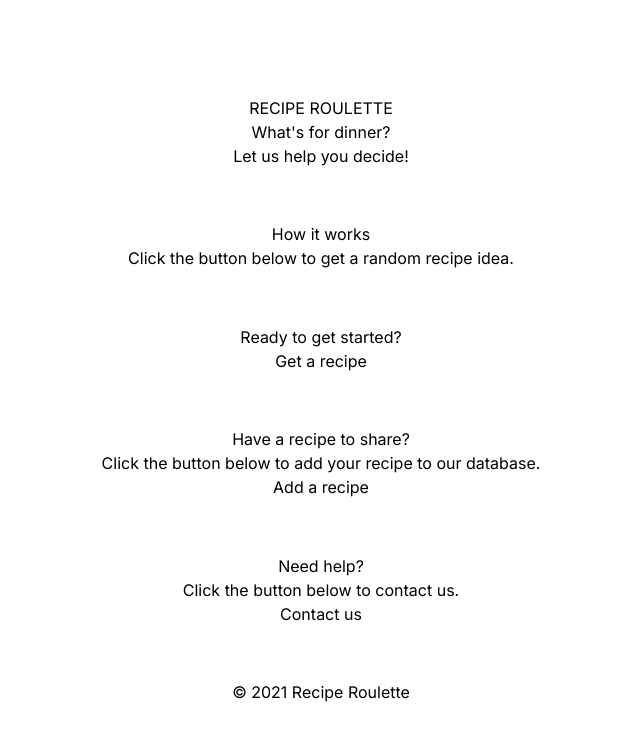
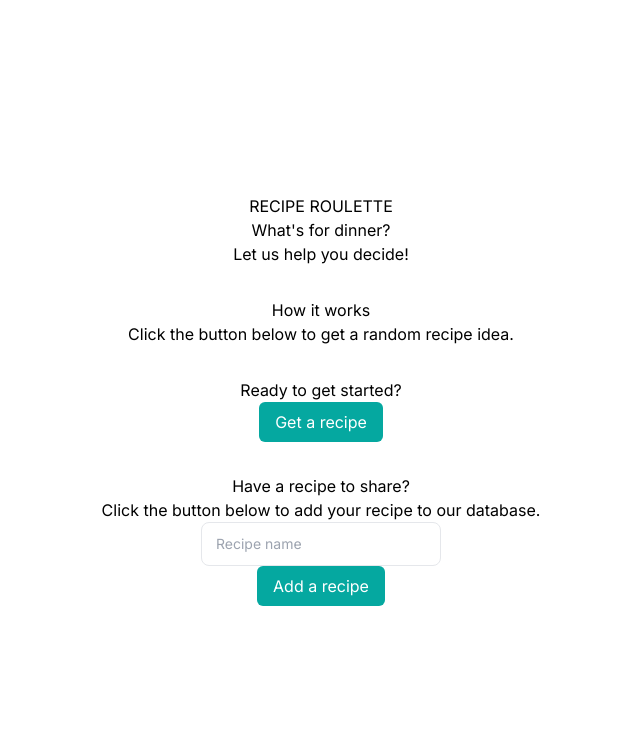
Before and after one commit to arayhan/iox-jakarta-2024, a Next.js app: page / in a window 1280 px wide. Shown: the top 740 px of the page, without its empty margins (319-959 px from the left). Built offline with nearby package versions, Linux system fonts and the light colour scheme.

Commit message:
chore(ui): reset button ui

```diff
--- a/src/app/page.tsx
+++ b/src/app/page.tsx
@@ -1,8 +1,9 @@
 import Button from "@/components/Button";
+import Input from "@/components/Input";
 
 export default function Home() {
 	return (
-		<main className="flex flex-col items-center justify-between min-h-screen p-24 text-center">
+		<main className="flex flex-col items-center justify-center gap-8 min-h-screen p-24 text-center">
 			<header>
 				<h1>RECIPE ROULETTE</h1>
 
@@ -25,18 +26,9 @@ export default function Home() {
 			<div className="flex flex-col items-center">
 				<h2>Have a recipe to share?</h2>
 				<p>Click the button below to add your recipe to our database.</p>
-				<button>Add a recipe</button>
+				<Input placeholder="Recipe name" />
+				<Button>Add a recipe</Button>
 			</div>
-
-			<div className="flex flex-col items-center">
-				<h2>Need help?</h2>
-				<p>Click the button below to contact us.</p>
-				<button>Contact us</button>
-			</div>
-
-			<footer className="flex flex-col items-center">
-				<p>&copy; 2021 Recipe Roulette</p>
-			</footer>
 		</main>
 	);
 }
--- a/src/components/Button/index.tsx
+++ b/src/components/Button/index.tsx
@@ -1,12 +1,16 @@
-import { FC } from "react";
+import { ButtonHTMLAttributes, FC, ReactNode } from "react";
 
-export type ButtonProps = React.FC<HTMLButtonElement> & {
-	children: React.ReactNode;
+export type ButtonProps = ButtonHTMLAttributes<HTMLButtonElement> & {
+	children: ReactNode;
 	onClick?: () => void;
 };
 
 const Button: FC<ButtonProps> = ({ children, ...props }) => {
-	return <button {...props}>{children}</button>;
+	return (
+		<button className="bg-primary px-4 py-2 rounded-md text-white" {...props}>
+			{children}
+		</button>
+	);
 };
 
 export default Button;
```
